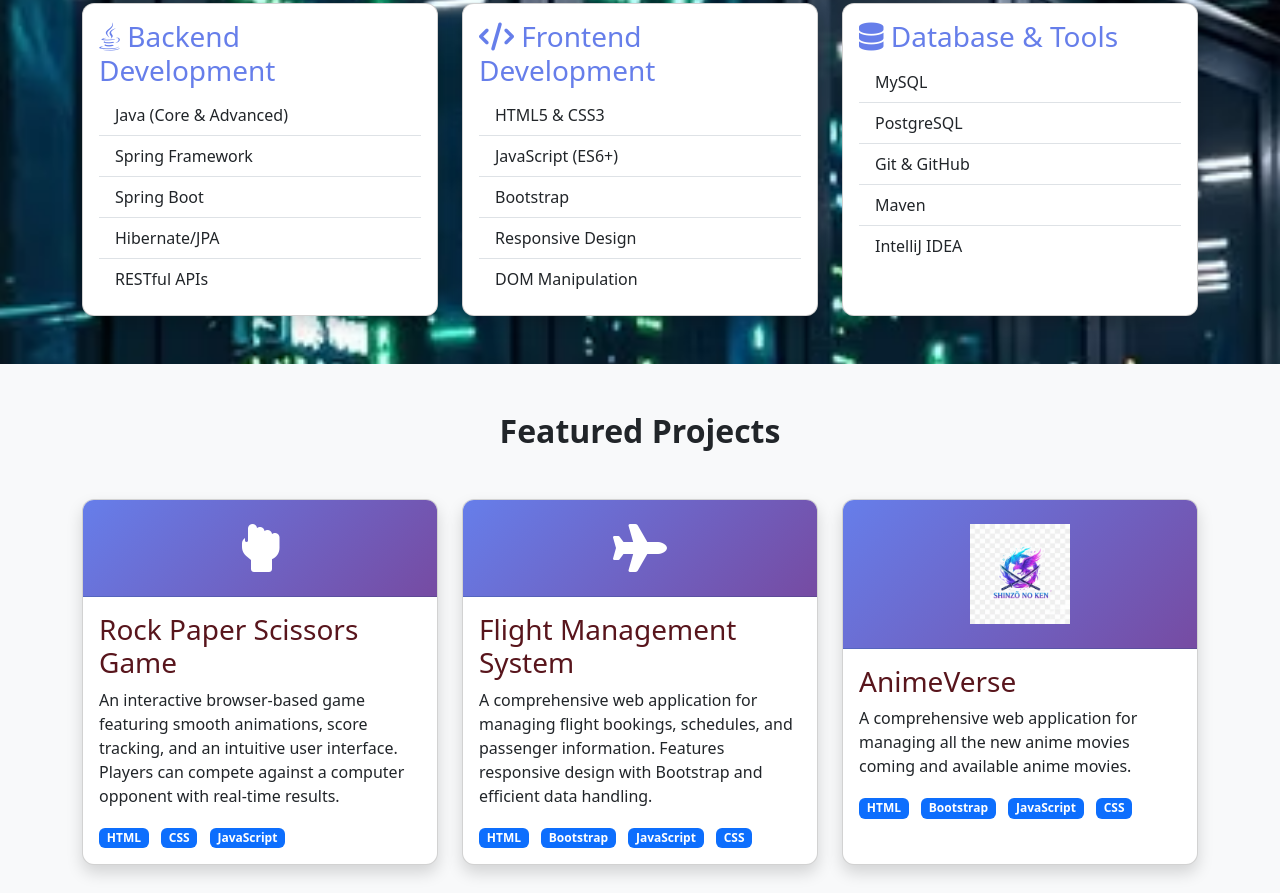
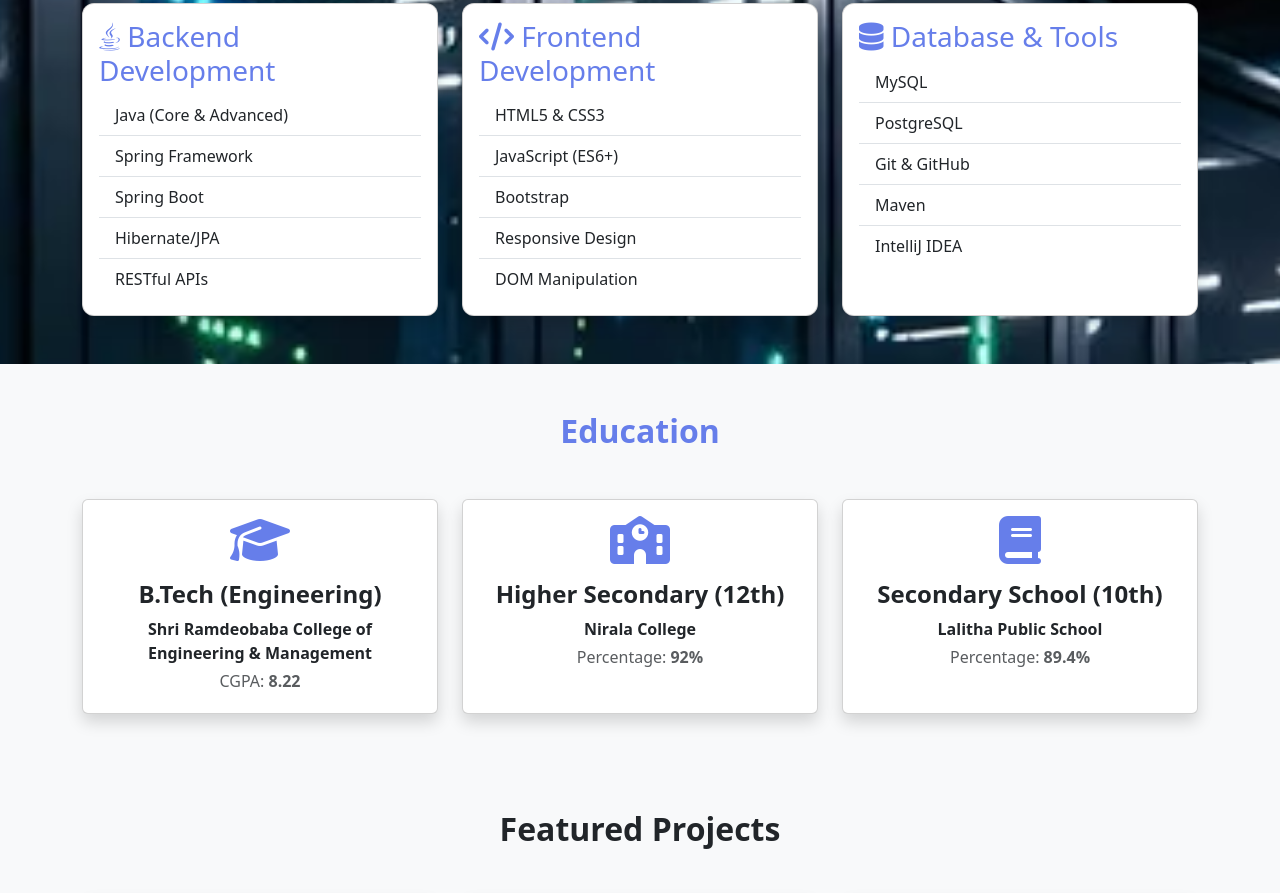
Before and after one commit to Aryan1234725/Portfolio, a plain HTML site: page index.html in a window 1280 px wide. Shown: the part 532-1425 px from the top of the page. Drawn offline with nearby package versions, Linux system fonts and the light colour scheme.

Commit message:
Added Education

```diff
--- a/index.html
+++ b/index.html
@@ -93,6 +93,8 @@
 </section>
 
 
+
+
     <!-- Skills Section -->
     <section id="skills" class="py-5">
         <div class="container">
@@ -152,6 +154,75 @@
             </div>
         </div>
     </section>
+
+
+    <!-- Education Section -->
+<section id="education" class="py-5 bg-light">
+    <div class="container">
+        <h2 class="text-center text-primary-custom fw-bold mb-5">
+            Education
+        </h2>
+
+        <div class="row g-4 justify-content-center">
+
+            <!-- B.Tech -->
+            <div class="col-md-6 col-lg-4">
+                <div class="card h-100 shadow text-center">
+                    <div class="card-body">
+                        <i class="fas fa-graduation-cap fa-3x text-primary-custom mb-3"></i>
+                        <h4 class="card-title fw-bold">
+                            B.Tech (Engineering)
+                        </h4>
+                        <p class="mb-1 fw-bold">
+                            Shri Ramdeobaba College of Engineering & Management
+                        </p>
+                        <p class="text-muted mb-1">
+                            CGPA: <strong>8.22</strong>
+                        </p>
+                    </div>
+                </div>
+            </div>
+
+            <!-- 12th -->
+            <div class="col-md-6 col-lg-4">
+                <div class="card h-100 shadow text-center">
+                    <div class="card-body">
+                        <i class="fas fa-school fa-3x text-primary-custom mb-3"></i>
+                        <h4 class="card-title fw-bold">
+                            Higher Secondary (12th)
+                        </h4>
+                        <p class="mb-1 fw-bold">
+                            Nirala College
+                        </p>
+                        <p class="text-muted mb-1">
+                            Percentage: <strong>92%</strong>
+                        </p>
+                    </div>
+                </div>
+            </div>
+
+            <!-- 10th -->
+            <div class="col-md-6 col-lg-4">
+                <div class="card h-100 shadow text-center">
+                    <div class="card-body">
+                        <i class="fas fa-book fa-3x text-primary-custom mb-3"></i>
+                        <h4 class="card-title fw-bold">
+                            Secondary School (10th)
+                        </h4>
+                        <p class="mb-1 fw-bold">
+                            Lalitha Public School
+                        </p>
+                        <p class="text-muted mb-1">
+                            Percentage: <strong>89.4%</strong>
+                        </p>
+                    </div>
+                </div>
+            </div>
+
+        </div>
+    </div>
+</section>
+
 
     <!-- Projects Section -->
     <section id="projects" class="py-5 bg-light">
```
